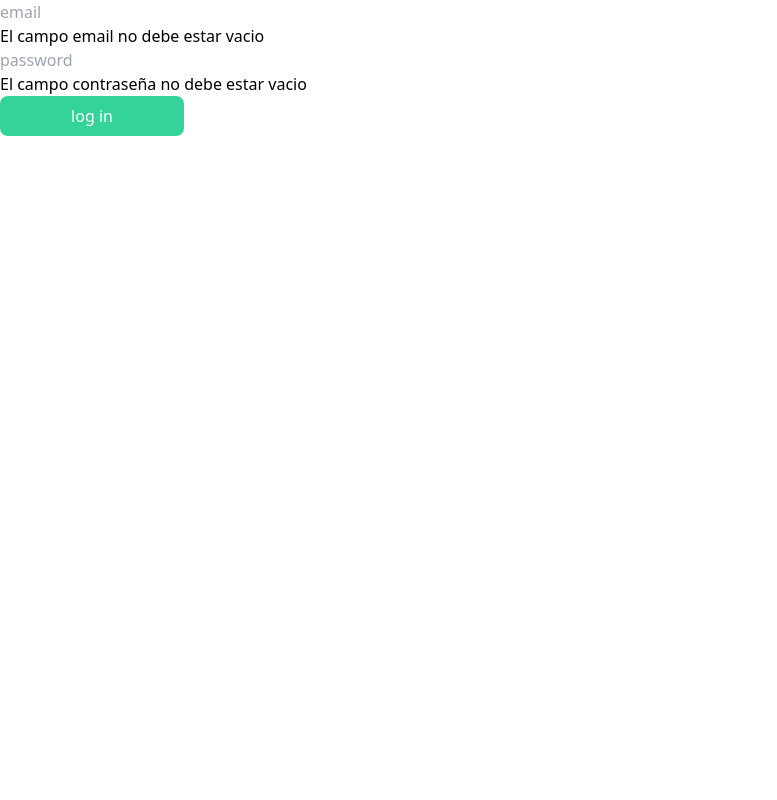
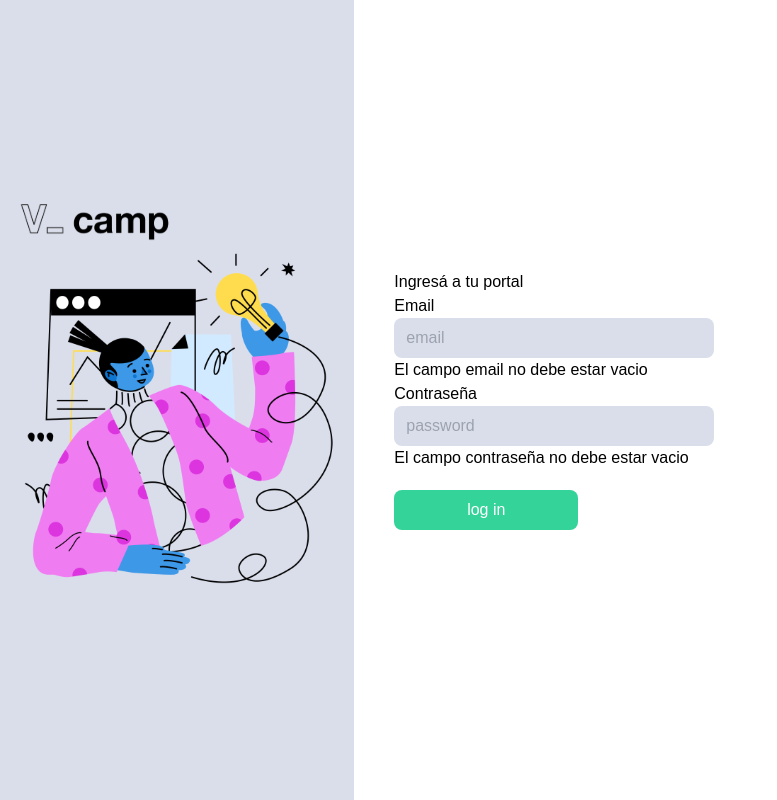
Before and after one commit to kevin-Bejarano-Aviles/api-proyecto-valtech, a React (Create React App) app in the folder front/: page /login in a window 1280 px wide. Shown: the whole page, without its empty margins (0-777 px from the left). Built offline with nearby package versions, Linux system fonts and the light colour scheme.

Commit message:
estilo a pagina log in

```diff
--- a/front/src/App.css
+++ b/front/src/App.css
@@ -1,3 +1,7 @@
 @tailwind base;
 @tailwind components;
 @tailwind utilities;
+@import url('https://fonts.googleapis.com/css2?family=Rubik:wght@300&display=swap');
+*{
+    font-family: 'Rubik', sans-serif;
+}
--- a/front/src/pages/LoginPage.jsx
+++ b/front/src/pages/LoginPage.jsx
@@ -1,5 +1,7 @@
 import { useEffect, useState } from "react";
 import Button from "../components/Button";
+import ilustration from '../img/ilustration.svg';
+import title from '../img/vnegro.svg'
 
 function LoginPage() {
   const [errorPassword,SetErrorPassword]=useState(false);
@@ -22,17 +24,16 @@ function LoginPage() {
   }
 
   const setErrors=()=>{
-    if(datos.password.length<1 && errorPassword===false){
+    if(datos.password.length<1 && !errorPassword){
       SetErrorPassword(true)
     }
-    else if(datos.password.length>1 && errorPassword===true){
+    else if(datos.password.length>1 && errorPassword){
       SetErrorPassword(false)
-
     }
-    if(datos.email.length<1 && errorEmail===false){
+    if(datos.email.length<1 && !errorEmail){
       SetErrorEmail(true)
     }
-    else if(datos.email.length>1 && errorEmail===true){
+    else if(datos.email.length>1 && errorEmail){
       SetErrorEmail(false)
     }
   }
@@ -42,17 +43,27 @@ function LoginPage() {
   },[datos])
 
   return (
-    <div className="">
-      <form onSubmit={alerta}>
-
-        <input type="text" name="email" placeholder="email" value={datos.email} onChange={handleInput}/>
+    <div className="flex">
+      <div className="bg-graybackground h-screen w-2/5 flex flex-col	justify-center">
+        <img className="w-48" src={title} alt="v-camp"/>
+        <img className="" src={ilustration} alt="ilustracion"/>
+      </div>
+      <form className="flex flex-col  justify-center h-screen w-full ml-10" onSubmit={alerta}>
+        <h1>Ingresá a tu portal</h1>
+        <label className="flex flex-col">
+          Email
+          <input className="bg-graybackground pl-3 h-10 w-80 rounded-lg border-slate-300  focus:outline-none	focus:border-sky-500 focus:ring-1 focus:ring-sky-500" type="text" name="email" placeholder="email" value={datos.email} onChange={handleInput}/>
+        </label>
         <p className={`${!errorEmail ? 'hidden' : 'block'}`}>El campo email no debe estar vacio</p>
 
-        <input type="password" name="password" placeholder="password" value={datos.password} onChange={handleInput}/>
+        <label className="flex flex-col">
+          Contraseña
+          <input className="bg-graybackground pl-3 h-10 w-80 rounded-lg border-slate-300  focus:outline-none  focus:border-sky-500 focus:ring-1 focus:ring-sky-500" type="password" name="password" placeholder="password" value={datos.password} onChange={handleInput}/>
+        </label>
         <p className={`${!errorPassword ? 'hidden' : 'block'}`}>El campo contraseña no debe estar vacio</p>
-
+        <div className="mt-5">
         <Button type="submit" name="log in" handleFunction={()=>console.log("boton")} disabled={!errorEmail && !errorPassword ? false : true}/>
-
+        </div>
       </form>
     </div>
   )
--- a/front/tailwind.config.js
+++ b/front/tailwind.config.js
@@ -9,6 +9,7 @@ module.exports = {
         blueheader:'#2E384D',
         footer: '#2E384D',
         letrafooter: '#1EC5BB',
+        graybackground:'#DADEEB',
       }
     },
   },
```
